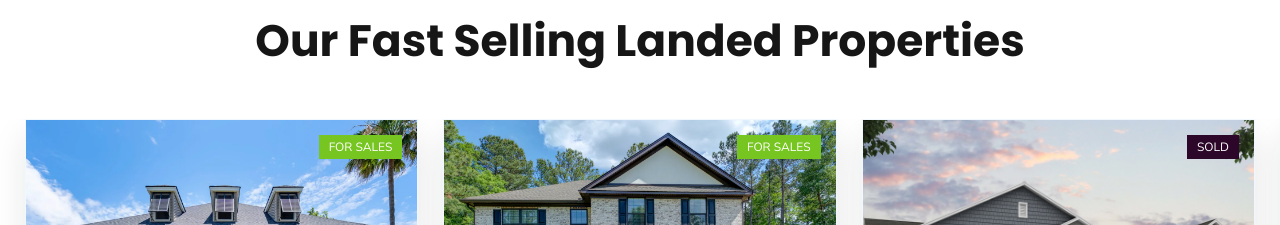
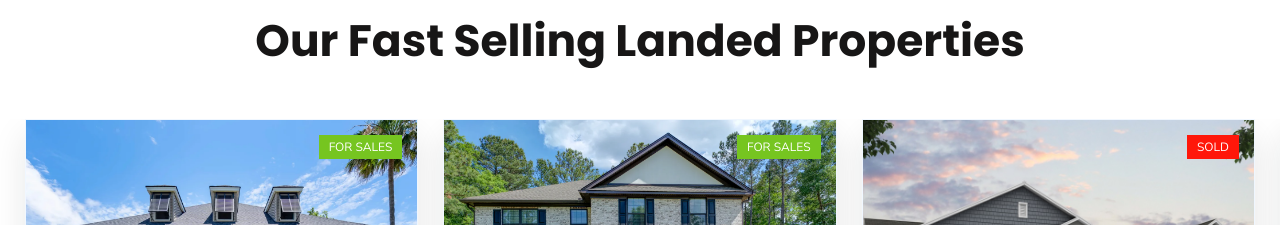
Before and after one commit to sharonjason68/BrightDoor, a plain HTML site: page index.html in a window 1280 px wide. Shown: the part 2577-2802 px from the top of the page. Drawn offline with nearby package versions, Linux system fonts and the light colour scheme.

Commit message:
Update style.css

```diff
--- a/assets/css/style.css
+++ b/assets/css/style.css
@@ -222,7 +222,7 @@ a {
 }
 
 .card-badge {
-    background: var(--black);
+    background: hsl(3.25deg 100% 51.98%);
     color: var(--white);
     font-size: var(--fs-7);
     text-transform: uppercase;
@@ -237,7 +237,7 @@ a {
 }
 
 .card-badge.orange {
-    background: var(--orange-soda);
+    background: var(red);
 }
 
 .has-scrollbar {
```
